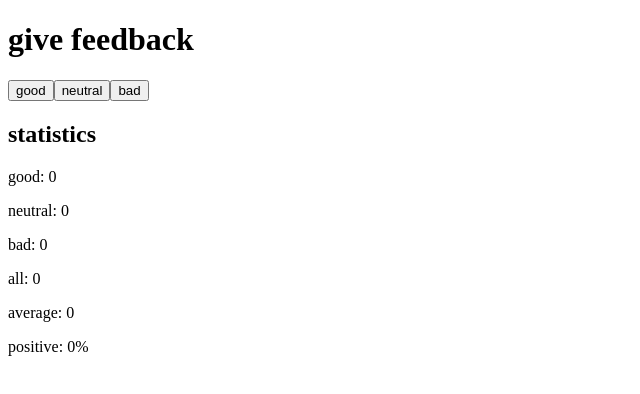
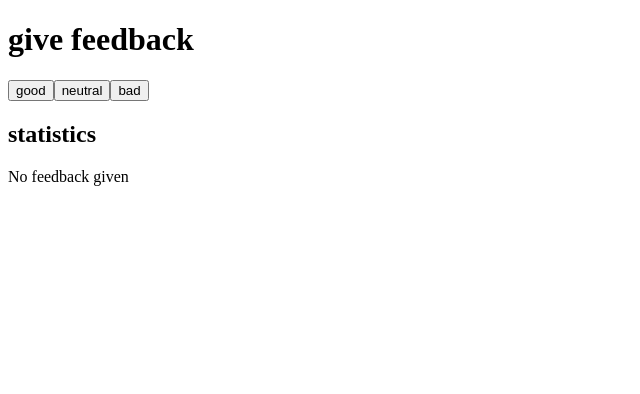
Before and after one commit to ErickFCS/FullStackOpenSubmissions, a React (Vite) app in the folder Part1/Unicafe/: page / in a window 1280 px wide. Shown: the top 394 px of the page, without its empty margins (0-640 px from the left). Built offline with nearby package versions, Linux system fonts and the light colour scheme.

Commit message:
Part 1 Unicafe step 4

```diff
--- a/Part1/Unicafe/src/App.jsx
+++ b/Part1/Unicafe/src/App.jsx
@@ -16,9 +16,14 @@ const Statistics = ({stats}) => {
 
   const { good, neutral, bad, all, average, positive } = stats
 
+  if (!all) {
+    return (
+      <p>No feedback given</p>
+    )
+  }
+
   return (
     <>
-      <h2>statistics</h2>
       <Total text="good" value={good} />
       <Total text="neutral" value={neutral} />
       <Total text="bad" value={bad} />
@@ -74,6 +79,7 @@ function App() {
       <Button text="good" onClick={onGood} />
       <Button text="neutral" onClick={onNeutral} />
       <Button text="bad" onClick={onBad} />
+      <h2>statistics</h2>
       <Statistics stats={stats} />
     </>
   )
```
